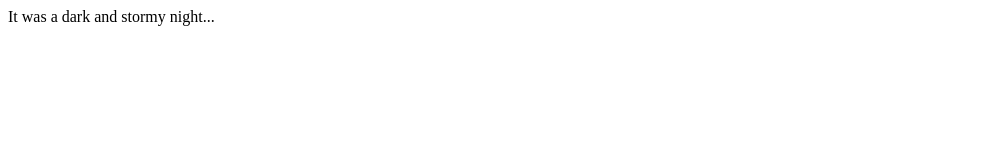
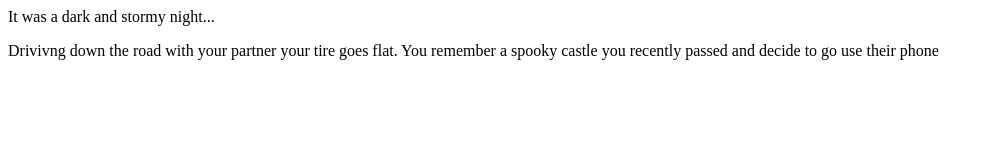
Before and after one commit to rcohle/fireside-story, a plain HTML site: page index.html in a window 1280 px wide. Shown: the whole page, without its empty margins (0-994 px from the left). Drawn offline with Linux system fonts and the light colour scheme.

Commit message:
Added second line of story

```diff
--- a/index.html
+++ b/index.html
@@ -1,5 +1,6 @@
 <html>
   <body>
     <p>It was a dark and stormy night...</p>
+    <p>Drivivng down the road with your partner your tire goes flat. You remember a spooky castle you recently passed and decide to go use their phone</p>
   </body>
 </html>
```
